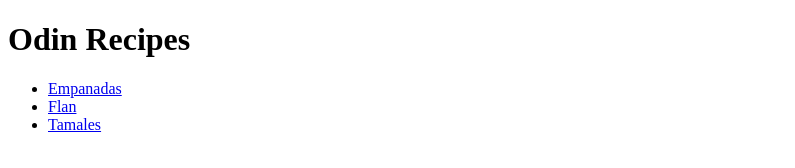
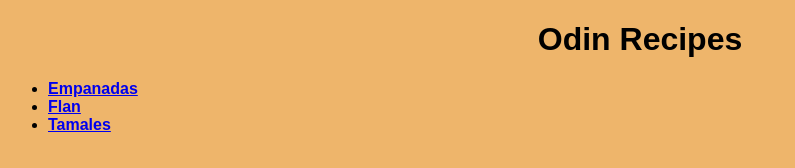
Before and after one commit to vvrestler/odin-recipes, a plain HTML site: page index.html in a window 1280 px wide. Shown: the whole page, without its empty margins (0-795 px from the left). Drawn offline with Linux system fonts and the light colour scheme.

Commit message:
Add styles.css
-Add styles.css
-Add orange background to index, empanadas, flan, and tamales
-Center title for each page
-Bold hyperlinks on index
-Move img sizing from hardcoded into stylesheet

```diff
--- a/index.html
+++ b/index.html
@@ -3,14 +3,15 @@
 <head>
     <meta charset="UTF-8">
     <title>Recipes Homepage</title>
+    <link rel="stylesheet" href="styles.css">
 </head>
 
 <body>
 
-    <h1>Odin Recipes</h1>
+    <h1 class="title">Odin Recipes</h1>
     <ul>
-        <li><a href="./recipes/empanadas.html">Empanadas</a></li>
-        <li><a href="./recipes/flan.html">Flan</a></li>
-        <li><a href="./recipes/tamales.html">Tamales</a></li>
+        <li class="empanadas link"><a href="./recipes/empanadas.html">Empanadas</a></li>
+        <li class="flan link"><a href="./recipes/flan.html">Flan</a></li>
+        <li class="tamales link"><a href="./recipes/tamales.html">Tamales</a></li>
 </body>
 </html>
--- /dev/null
+++ b/styles.css
@@ -0,0 +1,12 @@
+body {
+    background-color: rgb(238, 181, 107);
+    font-family: fantasy;}
+.title {
+    text-align: center;}
+.link {
+font-weight: 700;
+}
+.img {
+    width: 500px;
+    height: auto;
+}
```
Also changed, not shown: recipes/empanadas.html (+3 -2 lines), recipes/flan.html (+3 -2 lines), recipes/tamales.html (+3 -2 lines).
